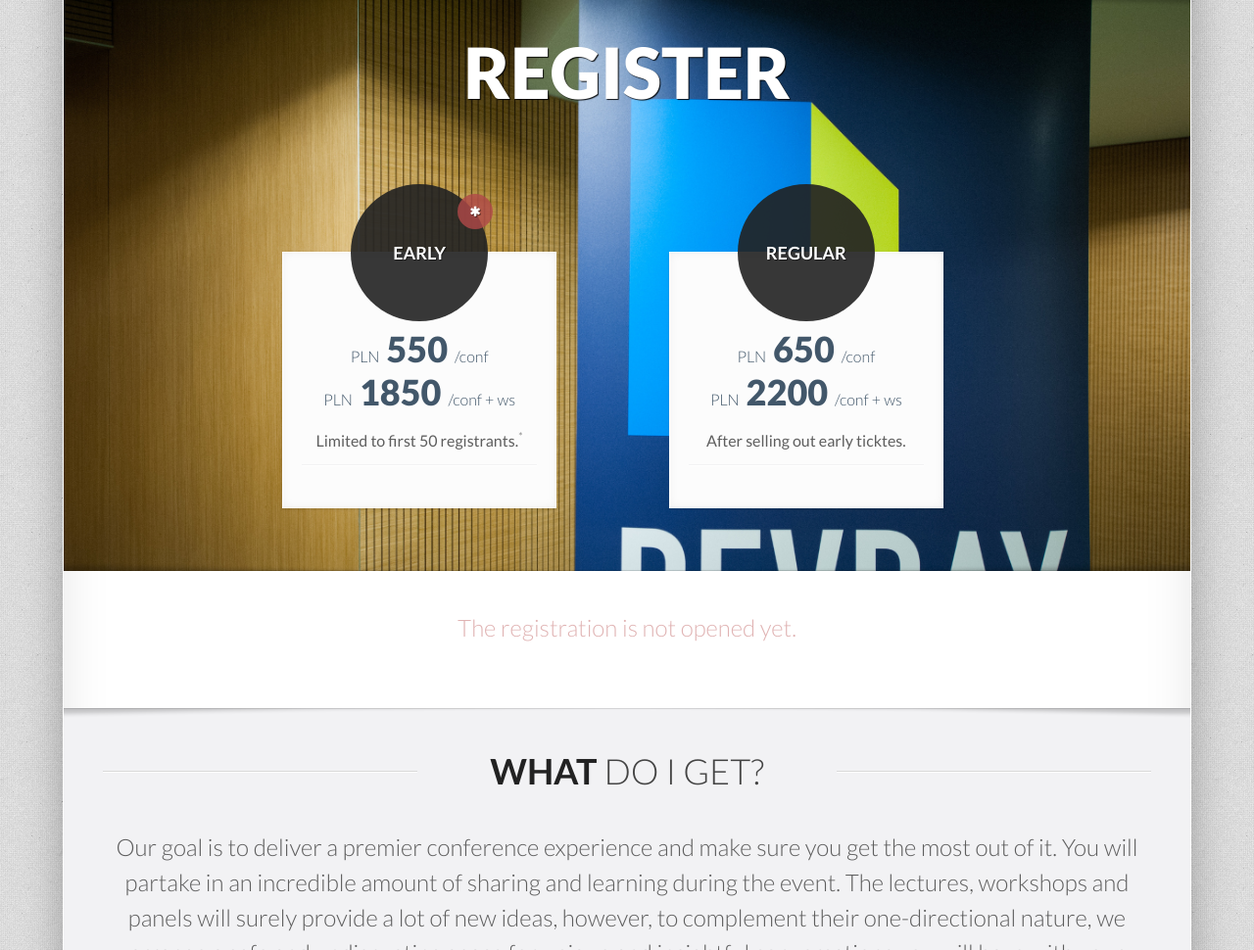
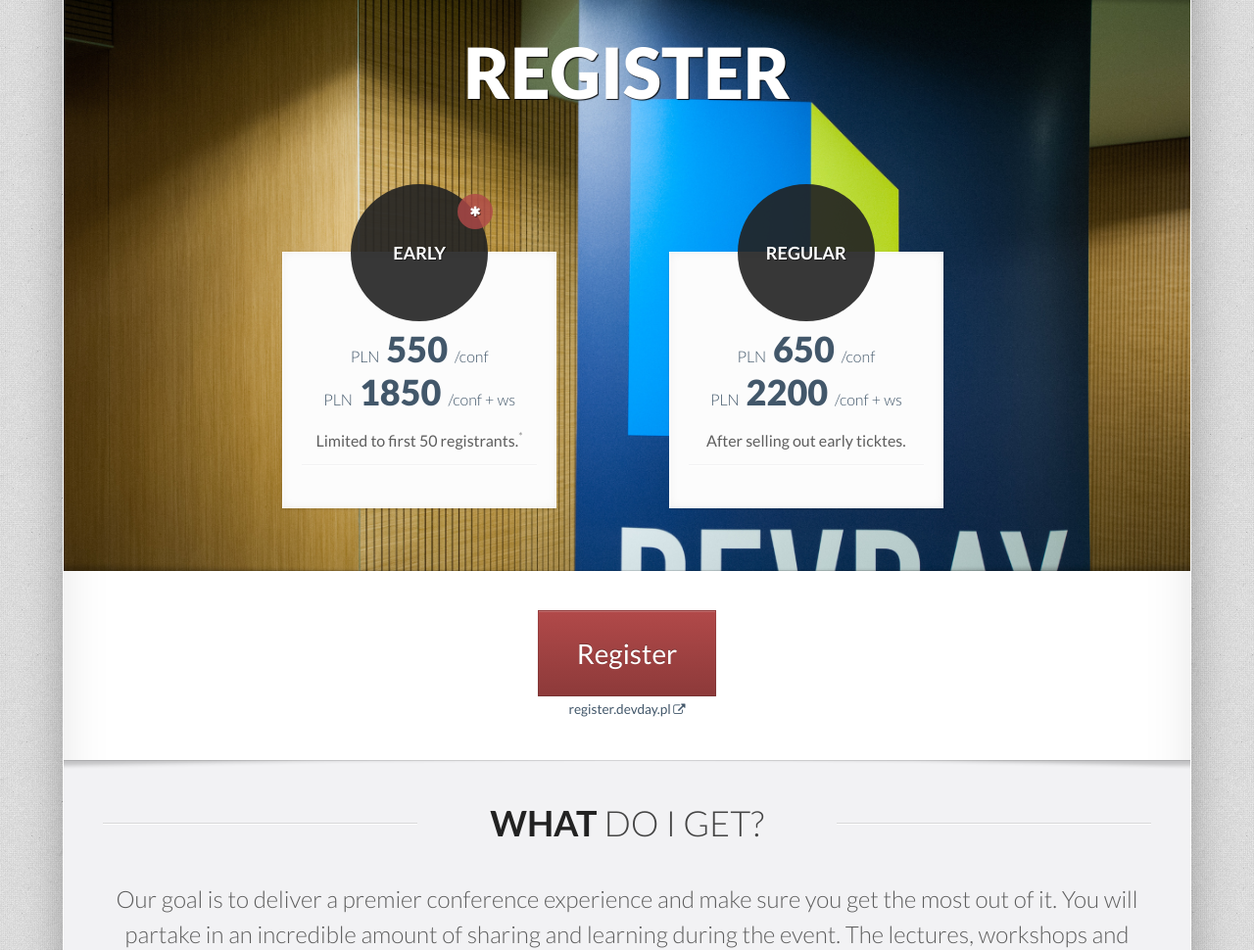
Before and after one commit to abbdevday/website-2015, a plain HTML site: page register.html in a window 1280 px wide. Shown: the part 130-1100 px from the top of the page at 98% size. Drawn offline with Linux system fonts and the light colour scheme.

Commit message:
Added registration link.

```diff
--- a/register.html
+++ b/register.html
@@ -119,9 +119,17 @@
             </div>
         </section>
         <section class="section section-padded">
-            <div class="container-fluid">
-                <p class="lead text-center text-error">
-                    The registration is not opened yet.
+            <div class="container-fluid" style="text-align: center;">
+                <a class="btn btn-large btn-danger btn-register" href="http://register.devday.pl/">
+                    Register
+                </a>
+                <p style="margin: 0;">
+                    <small>
+                        <a href="http://register.devday.pl">
+                            register.devday.pl
+                            <i class="fa fa-external-link" style="font-size: 90%;"></i>
+                        </a>
+                    </small>
                 </p>
             </div>
         </section>
```
